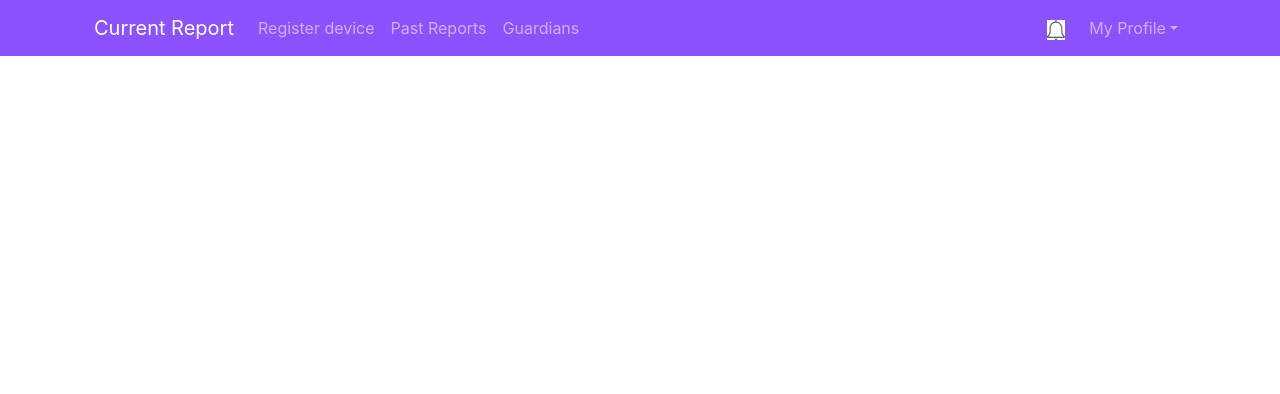
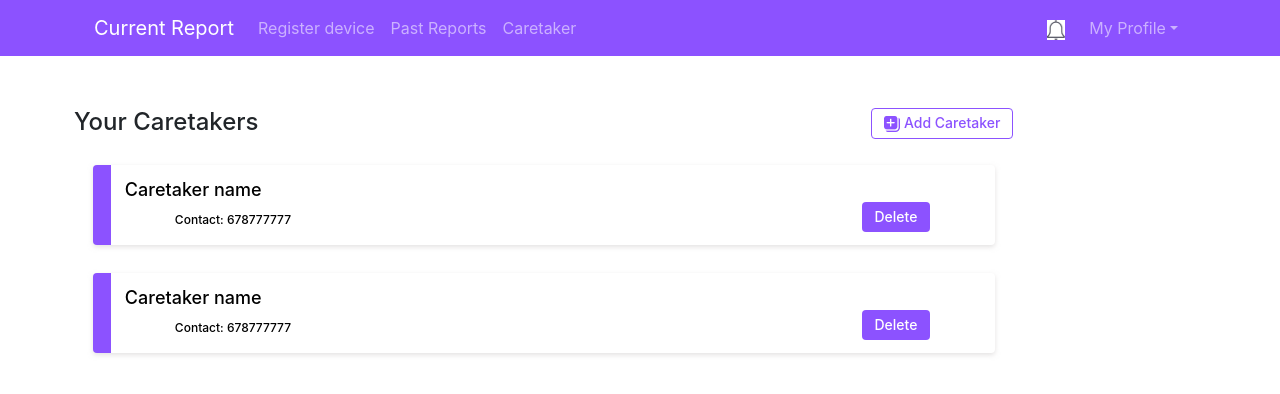
Before and after one commit to kanishka8276/Health_Monitoring_System, a React (Create React App) app: page /caretaker in a window 1280 px wide. Shown: the top 394 px of the page. Built offline with nearby package versions, Linux system fonts and the light colour scheme.

Commit message:
caretaker

```diff
--- a/src/App.js
+++ b/src/App.js
@@ -12,6 +12,7 @@ import SignUp from './Auth/SignUp';
 import DeviceContainer from './Device/DeviceContainer';
 import PatientPastReports from './Dashboard/PatientPastReports';
 import PatientReport from './Dashboard/PatientReport';
+import Caretaker from './Dashboard/Caretaker';
 
 function App() {
   return (
@@ -30,6 +31,7 @@ function App() {
             <Route path="/device/*" element={<DeviceContainer />} />
             <Route path="/pastReports" element={<PatientPastReports />} />
             <Route path="/report" element={<PatientReport />} />
+            <Route path="/caretaker" element={<Caretaker />} />
             <Route path="/" element={<Login/>} />
         </Routes>
         </BrowserRouter>
--- /dev/null
+++ b/src/Dashboard/Caretaker.js
@@ -0,0 +1,45 @@
+import React, { useState, useEffect } from 'react'
+import { Link} from 'react-router-dom';
+import { Modal } from 'react-bootstrap';
+import CaretakerList from './CaretakerList';
+import add from '../Asset/add.png'
+
+function Caretaker() {
+    const [show, setShow] = useState(false);
+    return (
+    <div className="container-fluid">
+        <div className="row mt-5">
+            <div className="col-12 col-lg-10">
+            <h4 className="mb-3">Your Caretakers
+        <button className="btn purple-outline-btn float-end" onClick={() => setShow(true)}>
+        <img src={add} alt="Add chapter" className="img" />
+            {' '}
+            Add Caretaker
+        </button></h4>
+
+        <CaretakerList/>
+        <CaretakerList/>
+        <Modal
+          show={show}
+          onHide={() => setShow(false)}
+          backdrop="static"
+          keyboard={false}
+          aria-labelledby="contained-modal-title-vcenter"
+          centered
+        >
+            <Modal.Header className="bg-modal m-3" style={{ padding: '10px 15px 0px 15px' }}>
+            Add Caretaker
+            {/* eslint-disable-next-line jsx-a11y/control-has-associated-label */}
+            <button type="button" className="btn-close" onClick={() => setShow(false)} />
+          </Modal.Header>
+          <Modal.Body className="bg-modal">
+            <input type="text" placeholder='Caretaker id'  className="form-control"/>
+          </Modal.Body>
+          <Modal.Footer>
+        </Modal.Footer>
+        </Modal>
+        </div>
+        </div>
+    </div>);
+}
+export default Caretaker;
--- /dev/null
+++ b/src/Dashboard/CaretakerList.js
@@ -0,0 +1,27 @@
+import React, { useState, useEffect } from 'react'
+import { Link} from 'react-router-dom';
+import './Dashboard.css';
+
+function PatientListItem() {
+    return (
+    <div className="rowCard">
+          <div className="rowHeading col-7">
+            Caretaker name
+          </div>
+        <div className="row" style={{marginTop:"-2%"}}>
+          <div className="col-3 details">
+           Contact: 678777777
+          </div>
+          <div className="col-9">
+                <button
+                  type="button"
+                  className="btn purple-btn float-end"
+                  style={{marginTop:"-2%"}}
+                >
+                  Delete
+                </button>
+            </div>
+          </div>
+    </div>);
+}
+export default PatientListItem;
--- a/src/Dashboard/PatientPastReports.js
+++ b/src/Dashboard/PatientPastReports.js
@@ -3,9 +3,10 @@ import ReportsList from './ReportsList';
 
 function  PatientPastReports() {
     return (
-    <div className="container-fluid">
+        <div className="container-fluid">
         <div className="row mt-5">
             <div className="col-12 col-lg-10">
+            <h4 className="mb-3">Your Reports </h4>
             <ReportsList/>
             <ReportsList/>
         </div>
--- a/src/Navbar/Navbar.js
+++ b/src/Navbar/Navbar.js
@@ -18,7 +18,7 @@ function NavbarContainer() {
           <Nav className="me-auto">
           <Nav.Link href="/device">Register device</Nav.Link>
             <Nav.Link href="/pastReports">Past Reports</Nav.Link>
-            <Nav.Link href="/guardian">Guardians</Nav.Link>
+            <Nav.Link href="/caretaker">Caretaker</Nav.Link>
           </Nav>
           <Nav.Link>
                 <img
```
